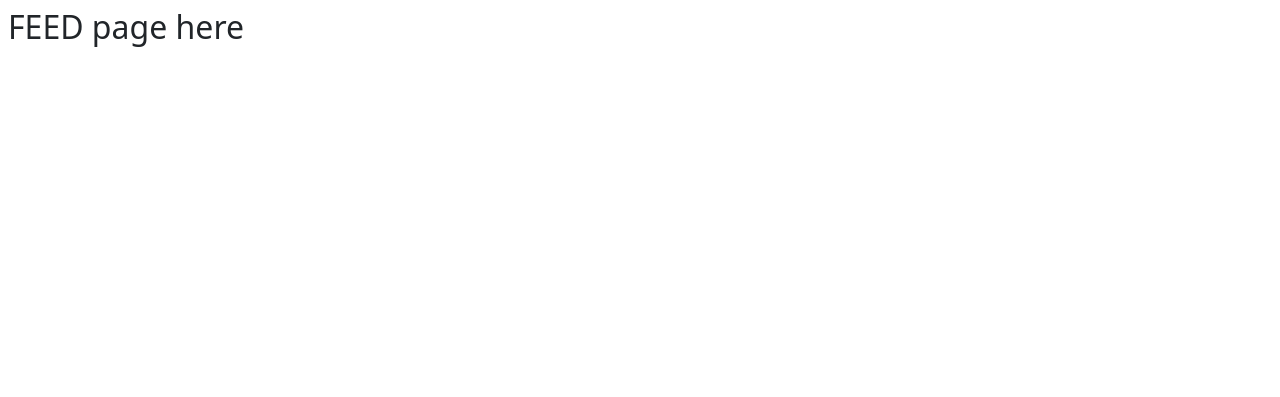
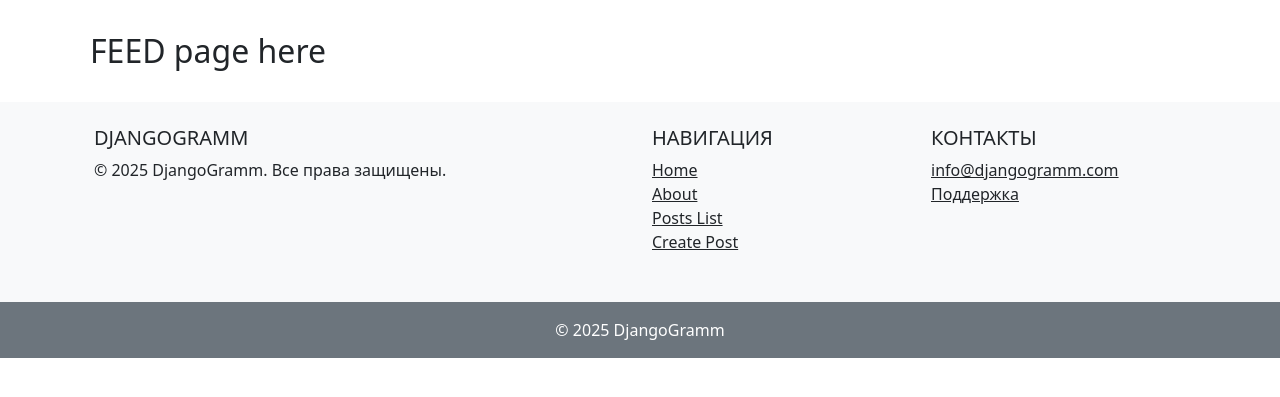
Before and after one commit to olegsedak-education/djgm, a Django app: page /web/feed/ in a window 1280 px wide. Shown: the top 397 px of the page. Run offline with Django 5.2, Linux system fonts and the light colour scheme; some libraries are stand-ins or nearby versions.

Commit message:
djangogramm app sync with dev in ide

```diff
--- a/djangogramm/djangogramm/settings/web/base.py
+++ b/djangogramm/djangogramm/settings/web/base.py
@@ -49,12 +49,6 @@
 # STATICFILES_STORAGE = 'cloudinary_storage.storage.StaticHashedCloudinaryStorage'
 
 
-# cloudinary.config(
-#   	cloud_name = CLOUDINARY_CLOUD_NAME,
-#   	api_key = CLOUDINARY_API_KEY,
-#   	api_secret = CLOUDINARY_API_SECRET
-# )
-
 SECRET_KEY = os.environ.get("SECRET_KEY")
 
 DEBUG = True
@@ -73,7 +67,7 @@
     'cloudinary_storage',
     'cloudinary',
     "django_extensions",
-    "easy_thumbnails",
+    # "easy_thumbnails",
     "crispy_forms",
     "crispy_bootstrap5",
     "web",
@@ -130,13 +124,13 @@
     }
 }
 
-THUMBNAIL_ALIASES = {
-    '': {
-        'avatar': {'size': (50, 50), 'crop': True},
-        'thumbnail': {'size': (200, 200), 'crop': True},
-        'default': {'size': (1600, 1600), 'crop': True},
-    },
-}
+# THUMBNAIL_ALIASES = {
+#     '': {
+#         'avatar': {'size': (50, 50), 'crop': True},
+#         'thumbnail': {'size': (200, 200), 'crop': True},
+#         'default': {'size': (1600, 1600), 'crop': True},
+#     },
+# }
 
 AUTH_PASSWORD_VALIDATORS = [
     {
--- a/djangogramm/djangogramm/templates/base.html
+++ b/djangogramm/djangogramm/templates/base.html
@@ -7,6 +7,7 @@
     <meta name="viewport" content="width=device-width, initial-scale=1.0">
     <title>
         {% block title %}
+            DjangoGramm
         {% endblock %}
     </title>
     <link rel="icon" type="image/x-icon" href="{% static 'favicon.ico' %}">
@@ -20,9 +21,17 @@
     {% endblock %}
 </head>
 <body>
+    {% block navbar %}
+{#        {% include 'includes/navbar_home.html' %}#}
+    {% endblock %}
     {% block body %}
+    <div class="container mt-4">
         {% block content %}
         {% endblock %}
+    </div>
+
+    {% include 'includes/footer.html' %}
+
     {% endblock %}
     <script src="{% static 'js/bootstrap.bundle.min.js' %}"></script>
     <script src="{% static 'js/lazysizes.min.js' %}"></script>
--- /dev/null
+++ b/djangogramm/djangogramm/templates/includes/footer.html
@@ -0,0 +1,41 @@
+<footer class="bg-light text-center text-lg-start mt-4">
+  <div class="container p-4">
+    <div class="row">
+      <div class="col-lg-6 col-md-12 mb-4">
+        <h5 class="text-uppercase">DjangoGramm</h5>
+        <p>© 2025 DjangoGramm. Все права защищены.</p>
+      </div>
+      <div class="col-lg-3 col-md-6 mb-4">
+        <h5 class="text-uppercase">Навигация</h5>
+        <ul class="list-unstyled mb-0">
+          <li>
+            <a href="{% url 'home' %}" class="text-dark">Home</a>
+          </li>
+          <li>
+            <a href="{% url 'about' %}" class="text-dark">About</a>
+          </li>
+          <li>
+            <a href="{% url 'posts_list' %}" class="text-dark">Posts List</a>
+          </li>
+          <li>
+            <a href="{% url 'create_post' %}" class="text-dark">Create Post</a>
+          </li>
+        </ul>
+      </div>
+      <div class="col-lg-3 col-md-6 mb-4">
+        <h5 class="text-uppercase">Контакты</h5>
+        <ul class="list-unstyled mb-0">
+          <li>
+            <a href="mailto:info@djangogramm.com" class="text-dark">info@djangogramm.com</a>
+          </li>
+          <li>
+            <a href="#" class="text-dark">Поддержка</a>
+          </li>
+        </ul>
+      </div>
+    </div>
+  </div>
+  <div class="text-center p-3 bg-secondary text-white">
+    © 2025 DjangoGramm
+  </div>
+</footer>
--- a/djangogramm/web/views.py
+++ b/djangogramm/web/views.py
@@ -6,8 +6,8 @@
 from django.views.generic.edit import FormView
 from pathlib import Path
 import time
-from easy_thumbnails.files import get_thumbnailer
-from easy_thumbnails.signals import thumbnail_created
+# from easy_thumbnails.files import get_thumbnailer
+# from easy_thumbnails.signals import thumbnail_created
 from .models import Post, AppUser, UserProfile, Image, PostReaction, ReactionType, Following
 from .forms import RegisterForm, LoginForm ,PostForm
 from djangogramm.settings.web.base import MAX_IMAGE_SIZE , IMAGE_QUALITY, MEDIA_ROOT, CLOUDINARY_STORAGE
@@ -170,3 +170,7 @@
         reaction=ReactionType.DISLIKE
     ).delete()
     return redirect('post_detail', post_id=post_id)
+
+
+def about(request):
+    return render(request, 'about.html')
```
Also changed, not shown: djangogramm/djangogramm/templates/about.html (added, +9 -0 lines), djangogramm/djangogramm/templates/includes/navbar_default.html (added, +45 -0 lines), djangogramm/djangogramm/templates/includes/navbar_home.html (added, +38 -0 lines), djangogramm/djangogramm/templates/posts_list.html (+5 -10 lines), djangogramm/djangogramm/templates/upload.html (added, +10 -0 lines).
